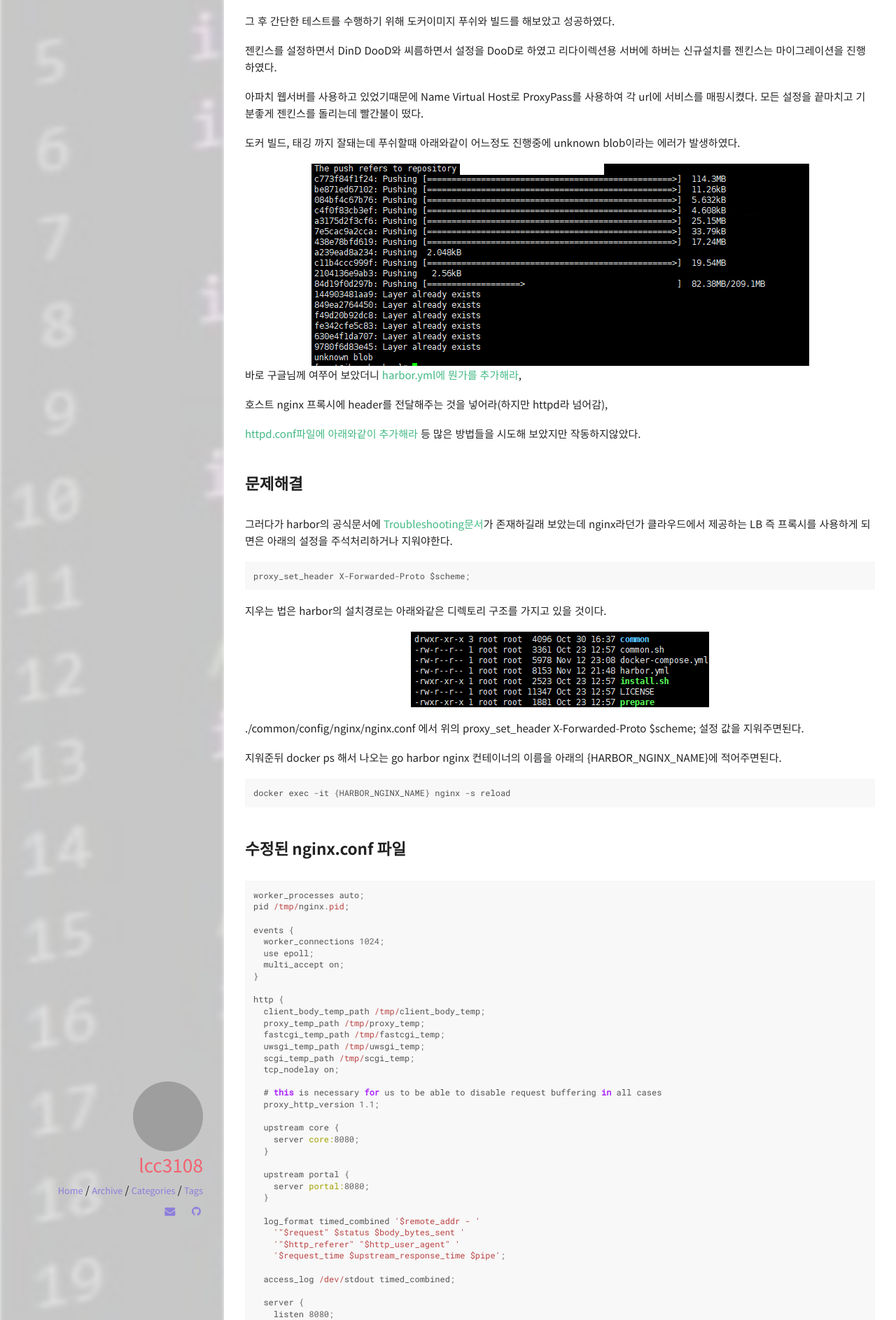
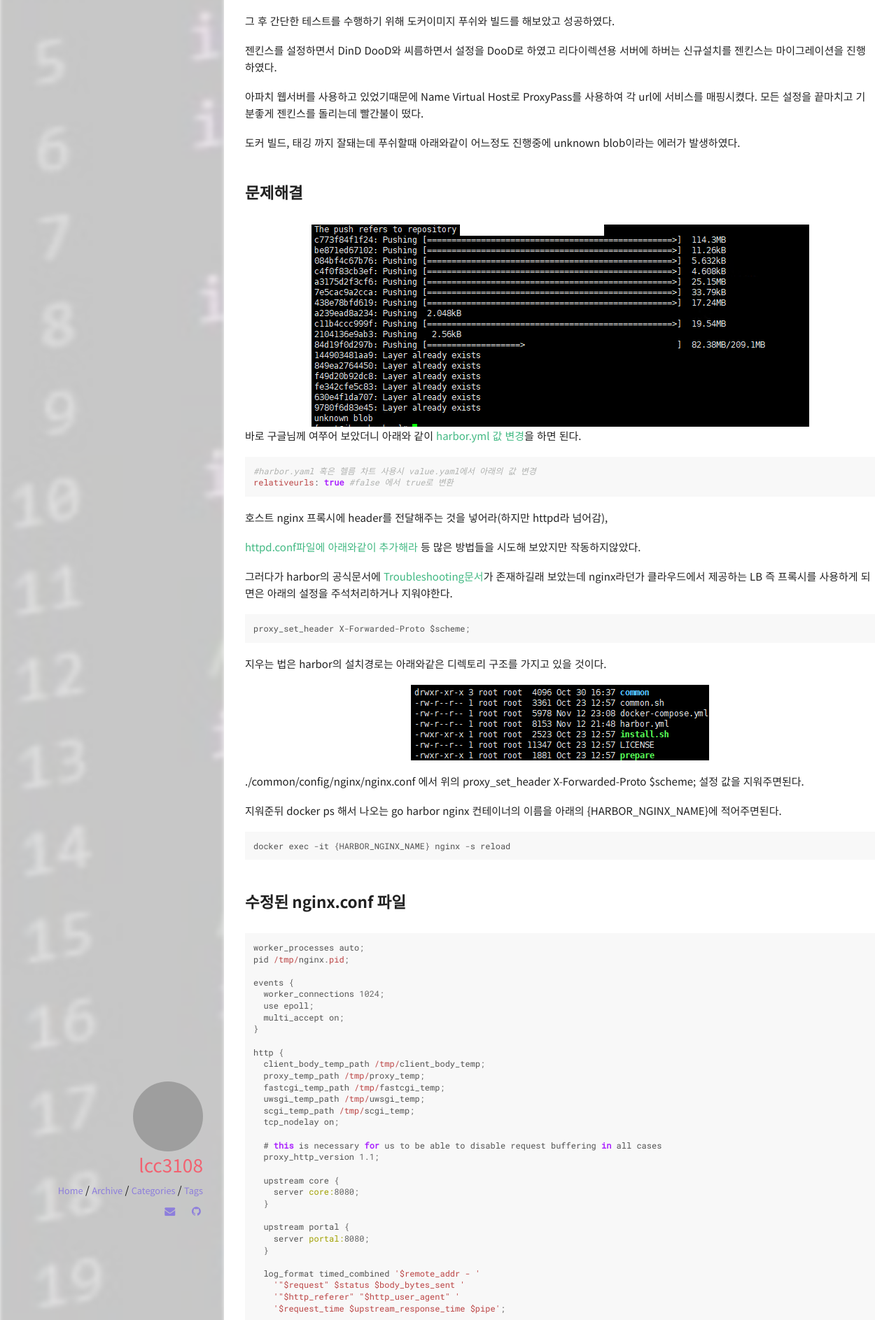
Before and after one commit to lcc3108/lcc3108.github.io, a Jekyll site: the page built from _posts/2020-11-13-harbor-in-proxy-required-setting.md, in a window 1280 px wide. Shown: the part 562-2449 px from the top of the page at 70% size. Built offline with Jekyll 4.4.1, drawn with Linux system fonts in a browser that asks for light colours; comment, search, counter and statistics services are not loaded.

Commit message:
harbor 내용 수정

````diff
--- a/_posts/2020-11-13-harbor-in-proxy-required-setting.md
+++ b/_posts/2020-11-13-harbor-in-proxy-required-setting.md
@@ -26,10 +26,15 @@ comments: true
 모든 설정을 끝마치고 기분좋게 젠킨스를 돌리는데 빨간불이 떴다.
 
 도커 빌드, 태깅 까지 잘돼는데 푸쉬할때 아래와같이 어느정도 진행중에 unknown blob이라는 에러가 발생하였다.
+### 문제해결
 
 ![harbor-error.png](https://lcc3108.github.io/img/2020-11/harbor/Untitled.png)
-바로 구글님께 여쭈어 보았더니 [harbor.yml에 뭔가를 추가해라](https://github.com/docker/distribution/issues/970#issuecomment-284227065),
+바로 구글님께 여쭈어 보았더니 아래와 같이 [harbor.yml 값 변경](https://github.com/docker/distribution/issues/970#issuecomment-284227065)을 하면 된다.
 
+```yaml
+#harbor.yaml 혹은 헬름 차트 사용시 value.yaml에서 아래의 값 변경
+relativeurls: true #false 에서 true로 변환
+```
 
 
 
@@ -37,7 +42,6 @@ comments: true
 
 [httpd.conf파일에 아래와같이 추가해라](https://stackoverflow.com/questions/51508146/blob-unknown-when-pushing-to-custom-registry-through-apache-proxy) 등 많은 방법들을 시도해 보았지만 작동하지않았다.
 
-### 문제해결
 
 그러다가 harbor의 공식문서에 [Troubleshooting문서](https://goharbor.io/docs/2.1.0/install-config/troubleshoot-installation/)가 존재하길래 보았는데 nginx라던가 클라우드에서 제공하는 LB 즉 프록시를 사용하게 되면은 아래의 설정을 주석처리하거나 지워야한다.
 
````
